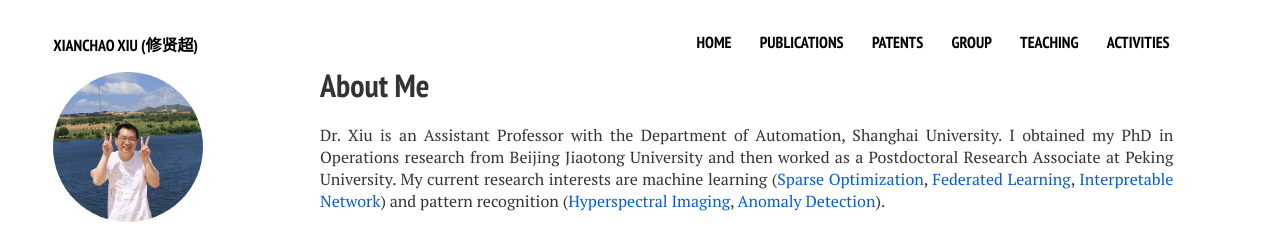
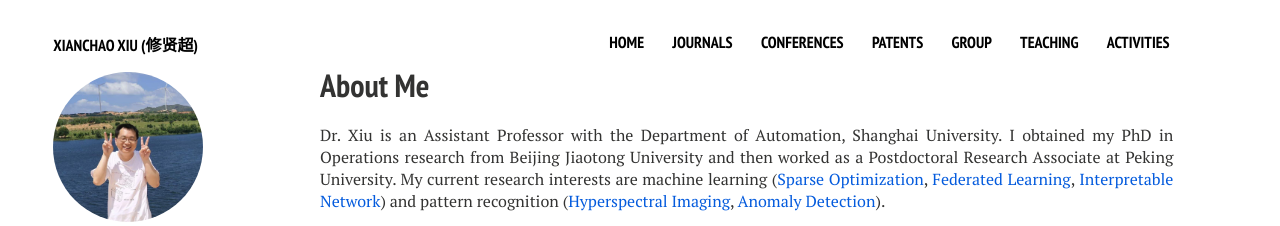
Before and after one commit to xianchaoxiu/xianchaoxiu.github.io, a Jekyll site: the page built from index.md, in a window 1280 px wide. Shown: the top 226 px of the page. Built offline with Jekyll 4.4.1, drawn with Linux system fonts in a browser that asks for light colours; nearby versions of some CDN libraries.

Commit message:
Update navigation.yml

```diff
--- a/_data/navigation.yml
+++ b/_data/navigation.yml
@@ -7,17 +7,17 @@
 
  #{{ site.url }}
 
-- title: Publications
-  url: /publications
+- title: Journals
+  url: /journals
 
+- title: Conferences
+  url: /conferences
 
 - title: Patents
   url: /patents
 
-
 - title: Group
   url: /group
-
 
 - title: Teaching
   url: /teaching
```
